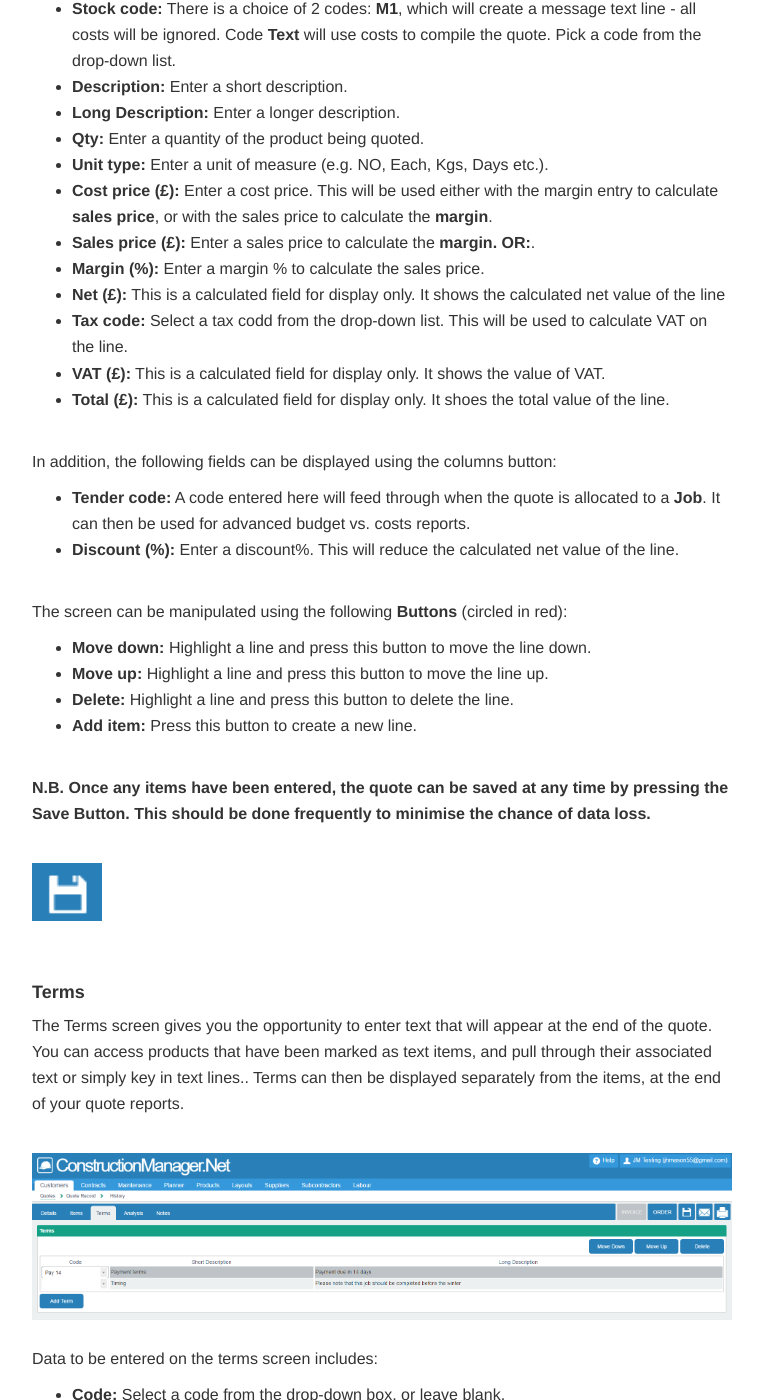
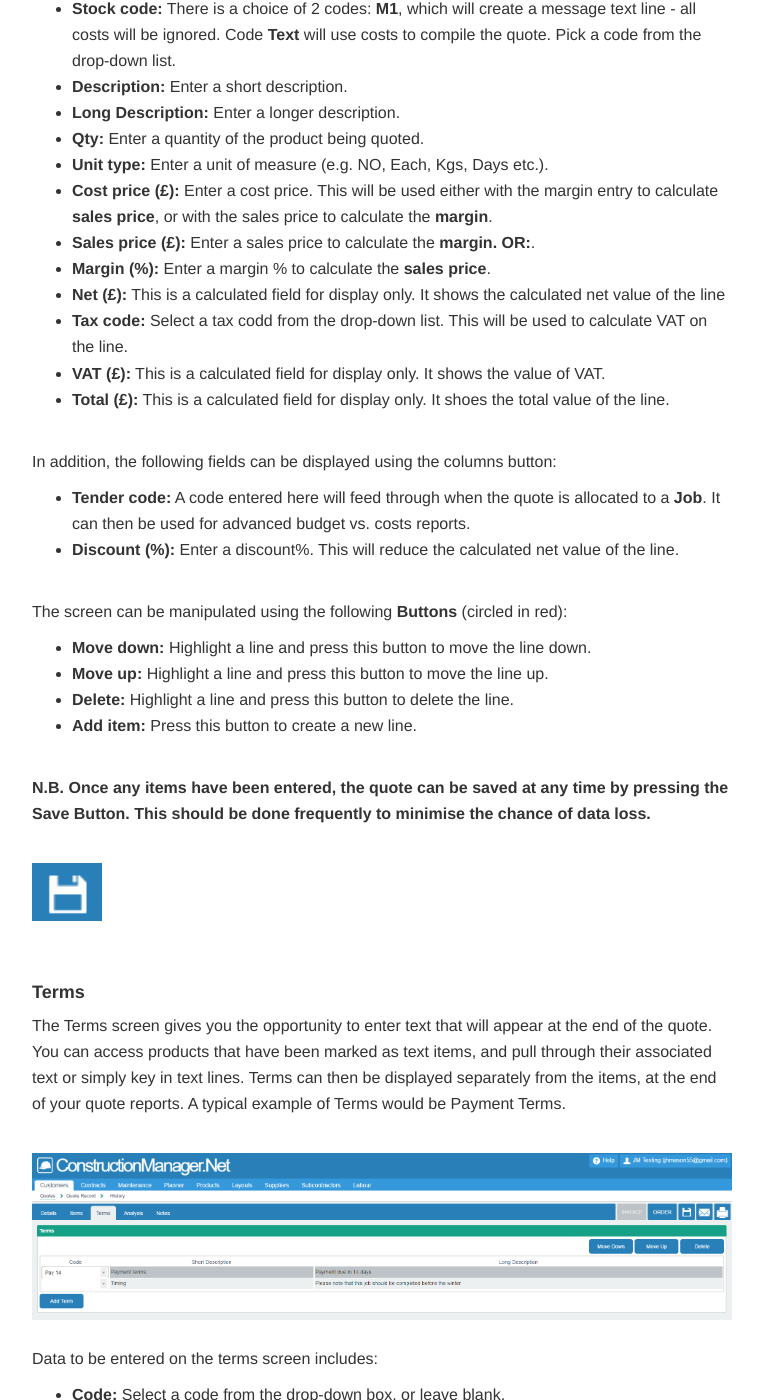
Before and after one commit to JNCSolutions/ConstructionManagerDocs, a Jekyll site: the page built from quotes.html, in a window 1280 px wide and 1400 px high, scrolled down 3367 px. Shown: the whole window, without its empty margins (258-1021 px from the left). Built offline with Jekyll 4.4.1, drawn with Linux system fonts in a browser that asks for light colours; some of the changed text lies outside the part shown.

Commit message:
Update quotes.html

```diff
--- a/quotes.html
+++ b/quotes.html
@@ -129,7 +131,7 @@ title: Quotes
         <li><b>Cost price (£):</b>    Enter a cost price. This will be used either with the margin entry to calculate <b>sales price</b>,
                                       or with the sales price to calculate the <b>margin</b>.</li>
         <li><b>Sales price (£):</b>   Enter a sales price to calculate the <b>margin.  OR:</b>.</li>
-        <li><b>Margin (%):</b>        Enter a margin % to calculate the sales price.</li>
+        <li><b>Margin (%):</b>        Enter a margin % to calculate the <b>sales price</b>.</li>
         <li><b>Net (£):</b>           This is a calculated field for display only. It shows the calculated net value of the line</li>
         <li><b>Tax code:</b>          Select a tax codd from the drop-down list. This will be used to calculate VAT on the line.</li>
         <li><b>VAT (£):</b>           This is a calculated field for display only. It shows the value of VAT.</li>
@@ -164,18 +166,19 @@ title: Quotes
 
     <p>The Terms screen gives you the opportunity to enter text that will appear at the end of the quote.
     You can access products that have been marked as text items, and pull through their associated text or simply
-    key in text lines..
-    Terms can then be displayed separately from the items, at the end of your quote reports.</p>
+    key in text lines.
+    Terms can then be displayed separately from the items, at the end of your quote reports.
+    A typical example of Terms would be Payment Terms.</p>
     <br>
       <img src="img/Quotes_Terms.PNG" style="width: 100%;">
     <br> <br>
     <p>Data to be entered on the terms screen includes:
       <ul>
-        <li><b>Code:</b>              Select a code from the drop-down box, or leave blank.
-        <li><b>Short Description:</b>  This will default to the short description attached to the code, or you can over-write it.
-                                      If no code is entered, you will have to key in a description.</li>
-        <li><b>Long Description:</b>  This will default to the long description attached to the code, or you can over-write it.
-                                      If no code is entered, you will have to key in a description.</li>
+        <li><b>Code:</b>                Select a code from the drop-down box, or leave blank.
+        <li><b>Short Description:</b>   This will default to the short description attached to the code, or you can over-write it.
+                                        If no code is entered, you will have to key in a description.</li>
+        <li><b>Long Description:</b>    This will default to the long description attached to the code, or you can over-write it.
+                                        If no code is entered, you will have to key in a description.</li>
       </ul>
     </p>
       <br>
```
Also changed, not shown: other parts of quotes.html (+5 -3 lines).
